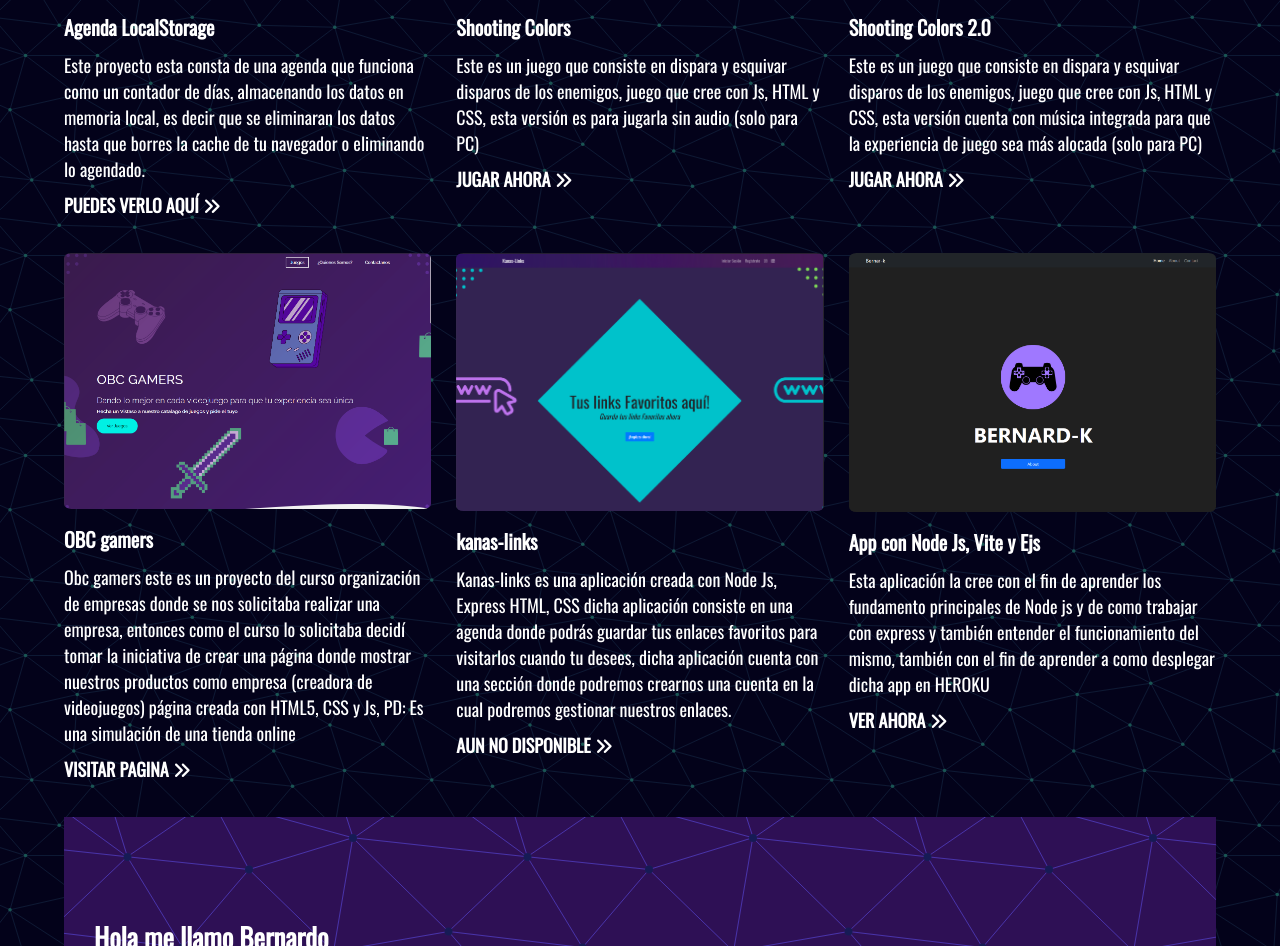
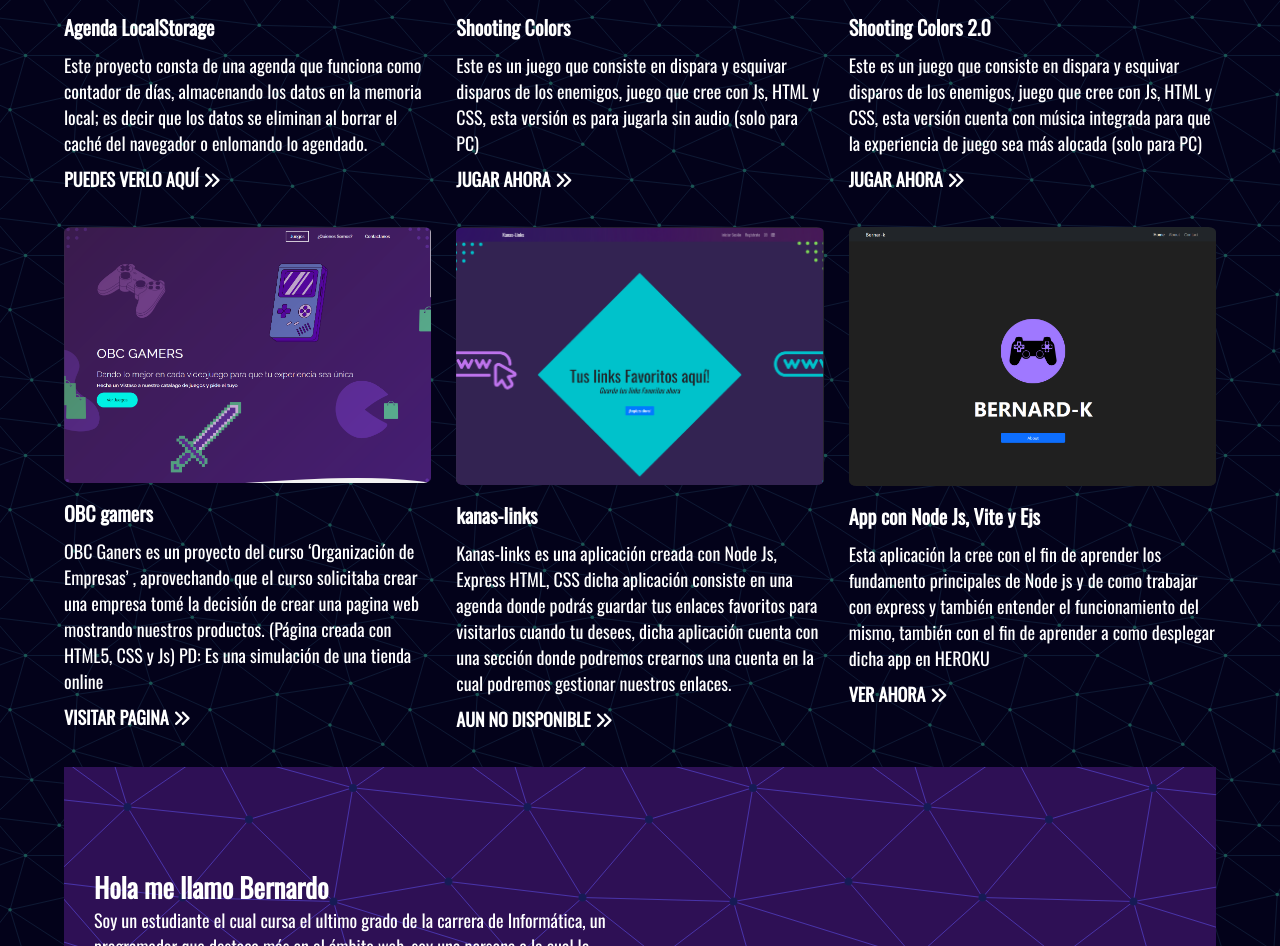
Before and after one commit to KanasBernardo/Bernard-k, a website built with Vite: page index.html in a window 1280 px wide. Shown: the part 1040-1986 px from the top of the page. Built offline with nearby package versions, Linux system fonts and the light colour scheme.

Commit message:
Haciendo cambios que Heidy me dijo que hiciera

```diff
--- a/index.html
+++ b/index.html
@@ -67,7 +67,7 @@
             <div>
                 <img src="./src/img/uno.PNG" alt="">
                 <h3>Agenda LocalStorage</h3>
-                <p>Este proyecto esta consta de una agenda que funciona como un contador de días, almacenando los datos en memoria local, es decir que se eliminaran los datos hasta que borres la cache de tu navegador o eliminando lo agendado.</p>
+                <p>Este proyecto consta de una agenda que funciona como contador de días, almacenando los datos en la memoria local; es decir que los datos se eliminan al borrar el caché del navegador o enlomando lo agendado.</p>
                 <a href="https://age-five.vercel.app" target="_blank">Puedes verlo Aquí <i class="fas fa-angle-double-right"></i></a>
             </div>
 
@@ -88,7 +88,7 @@
             <div>
                 <img src="./src/img/tres.PNG" alt="">
                 <h3>OBC gamers</h3>
-                <p>Obc gamers este es un proyecto del curso organización de empresas donde se nos solicitaba realizar una empresa, entonces como el curso lo solicitaba decidí tomar la iniciativa de crear una página donde mostrar nuestros productos como empresa (creadora de videojuegos) página creada con HTML5, CSS y Js, PD: Es una simulación de una tienda online</p>
+                <p>OBC Ganers es un proyecto del curso ‘Organización de Empresas’ , aprovechando que el curso solicitaba crear una empresa tomé la decisión de crear una pagina web mostrando nuestros productos. (Página creada con HTML5, CSS y Js) PD: Es una simulación de una tienda online</p>
                 <a href="https://obc-gamers.vercel.app/" target="_blank">Visitar pagina <i class="fas fa-angle-double-right"></i></a>
             </div>
 
```
